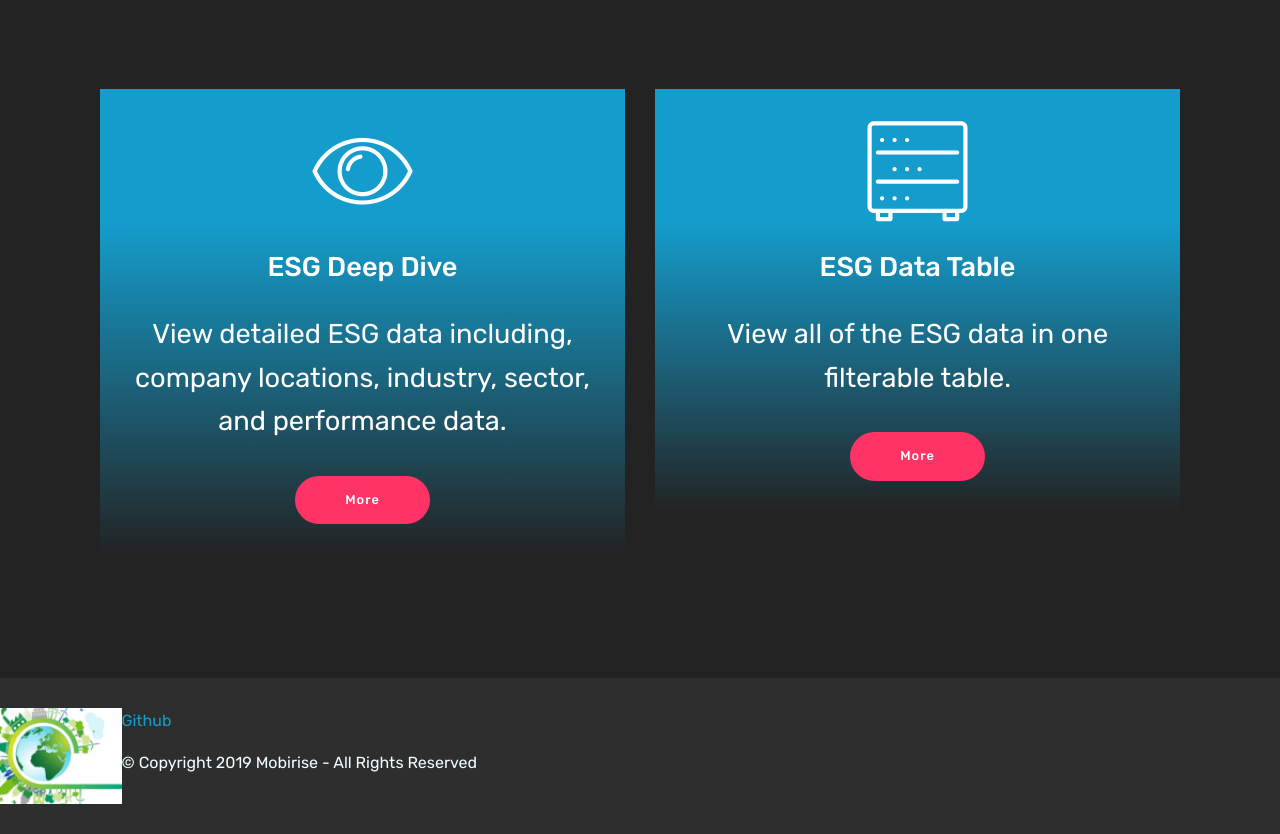
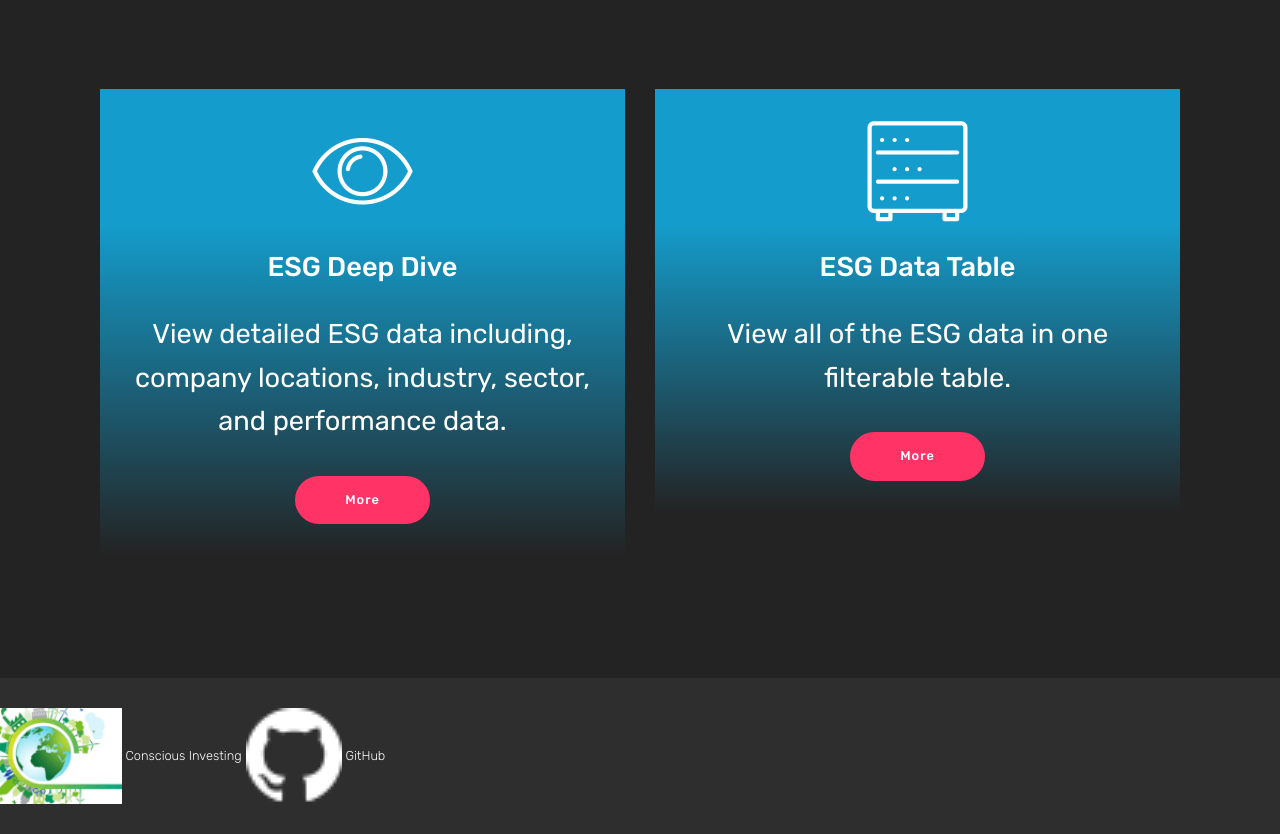
Before and after one commit to williamjones0706/Conscious_Investing, a Flask app: page / in a window 1280 px wide. Shown: the part 1651-2485 px from the top of the page. Run offline with Flask 2, Linux system fonts and the light colour scheme; parts of the project's set-up code (start-up, migrations or seed data) failed here and were passed over; some libraries are stand-ins or nearby versions; some web fonts are replaced.

Commit message:
test changes to index footer

```diff
--- a/ESG/templates/index.html
+++ b/ESG/templates/index.html
@@ -247,11 +247,24 @@
     <section class="cid-rRKL8sFNbA" id="footer1-y">
         <div class="row">
             <div class="media-wrap">
-                <a href="https://conscious-investing-v2.herokuapp.com/">
-                    <img src="../static/css/assets/images/landing-page-image-1-192x155.png" alt="Home Logo" title="Home">
-                </a>
+                <span>
+                    <a href="https://conscious-investing-v2.herokuapp.com/">
+                        <img src="../static/css/assets/images/landing-page-image-1-192x155.png" alt="Home Logo" title="Home">
+                    </a>
+                </span>
+                <span>
+                    <a class="navbar-caption text-white display-4" href="https://conscious-investing-v2.herokuapp.com/">Conscious Investing</a>
+                </span>
+                <span>
+                    <a href="https://github.com/williamjones0706/Conscious_Investing/">
+                        <img src="../static/css/assets/images/GitHub-Mark-Light-32px.png" alt="GitHub Repository" title="GitHub Repository">
+                    </a>
+                </span>
+                <span>
+                    <a class="navbar-caption text-white display-4" href="https://github.com/williamjones0706/Conscious_Investing/">GitHub</a>
+                </span>
             </div>
-            <div>
+            <!-- <div>
 
                 <p class="mbr-text"><a href="https://github.com/williamjones0706/Conscious_Investing">Github
                     </a></p>
@@ -259,7 +272,7 @@
                 <p class="mbr-text" style="color:azure">
                     © Copyright 2019 Mobirise - All Rights Reserved
                 </p>
-            </div>
+            </div> -->
         </div>
     </section>
 
```
Also changed, not shown: ESG/static/css/assets/images/GitHub-Mark-32px.png (added), ESG/static/css/assets/images/GitHub-Mark-Light-32px.png (added).
